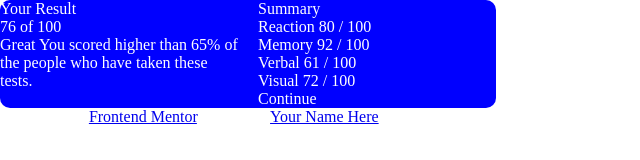
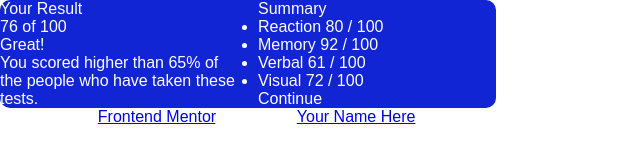
Before and after one commit to JDeanTech/results-summary, a plain HTML site: page index.html in a window 1280 px wide. Shown: the whole page, without its empty margins (0-640 px from the left). Drawn offline with Linux system fonts and the light colour scheme; a web font is replaced by a local one.

Commit message:
initial code commit style & index

```diff
--- a/index.html
+++ b/index.html
@@ -4,6 +4,7 @@
     <meta name="viewport" content="width=device-width, initial-scale=1.0">
     <title>Joshua's Results Summary Page</title>
     <link rel="stylesheet" href="/style.css">
+    <link href="https://fonts.google.com/specimen/Hanken+Grotesk" rel="stylesheet">
 
     </head>
     <body>
@@ -11,24 +12,43 @@
 
     <div class="myresult summary">
 
-<ul class="result-main">
-    <li>Your Result</li>
-    <li>76 of 100</li>
-    <li>Great You scored higher than 65% of the people who have taken these tests.</li>
-</ul>
+        <div class="your-result">
+            <p>Your Result</p>
+        </div>
+
+
+        <div class="score">
+            <p>76 of 100</p>
+        </div>
+
+        <div class="score-great">
+            <p>Great!</p>
+        </div>
+
+        <div class="score-comment">
+            <p>You scored higher than 65% of the people who have taken these tests.</p>
+        </div>
+
+
     </div>
 
     <div class="myresult score">
+
+        <div class="summary">
+            <p>Summary</p>
+        </div>
+
         <ul class="score-list">
-        <li>Summary</li>
+
             <li>Reaction 80 / 100</li>
             <li>Memory 92 / 100</li>
             <li>Verbal 61 / 100</li>
             <li>Visual 72 / 100</li>
-        <li>Continue</li>
 
         </ul>
-
+        <div class="continue-button">
+            <p>Continue</p>
+        </div>
 
 
 
--- a/style.css
+++ b/style.css
@@ -5,13 +5,14 @@
 }
 
 body{
+    font-family: 'Hanken Grotesk', sans-serif;
     background-color: white;
     background-size: cover;
     background-repeat: no-repeat;
     color: white;
 }
 main{
-    background-color: blue;
+    background-color: hsl(234, 85%, 45%);
     max-width: 31rem;
     width: 91%;
     border-radius: 10px;
@@ -29,13 +30,12 @@ main{
 }
 
 
-
 ul{
-    list-style: none;
+    list-style: symbols(cyclic "\1F34E" "\1F34F");
 }
 
 
 
-.attribution{
+p{
 
 }
```
Lines whose indentation alone changed are shown as unchanged.
